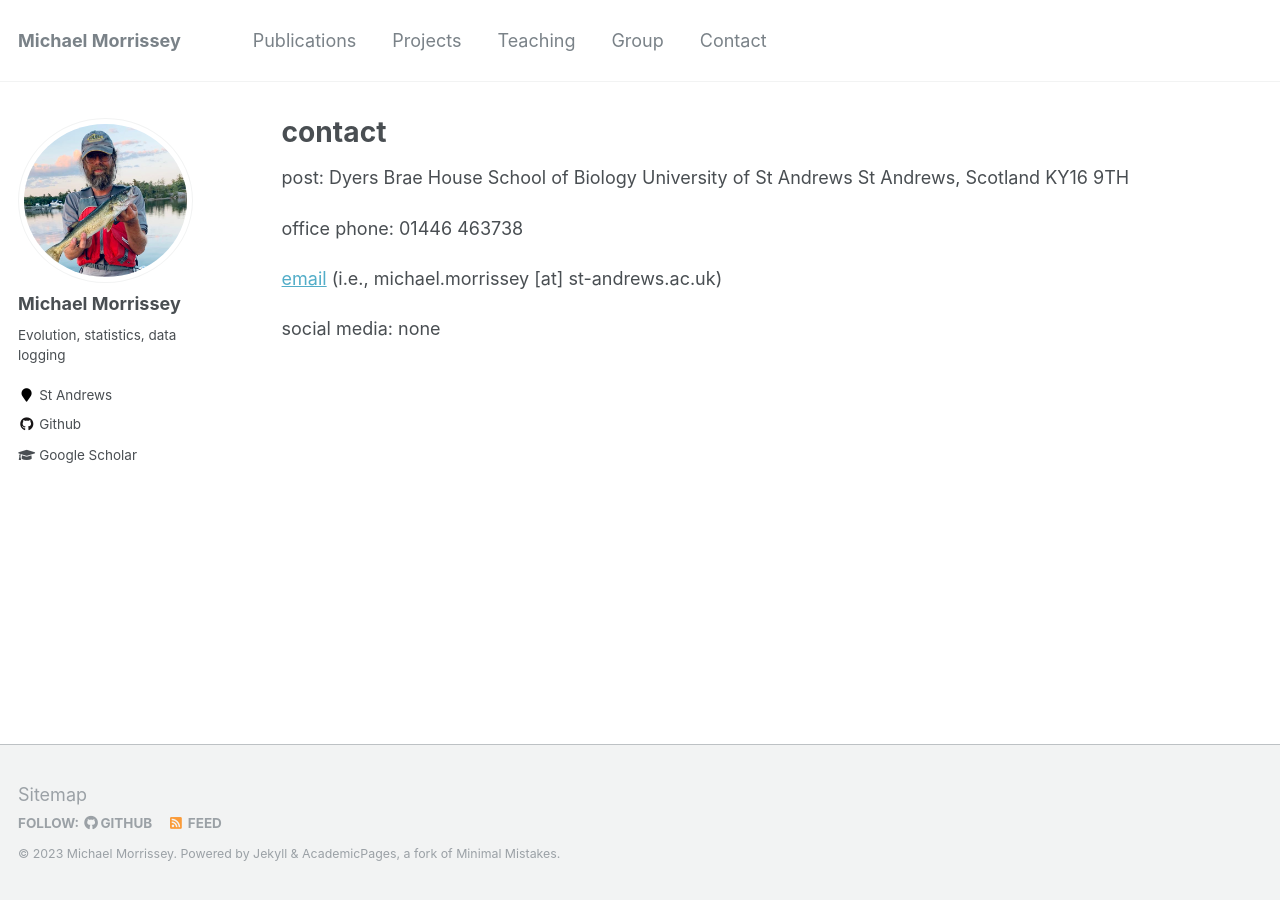
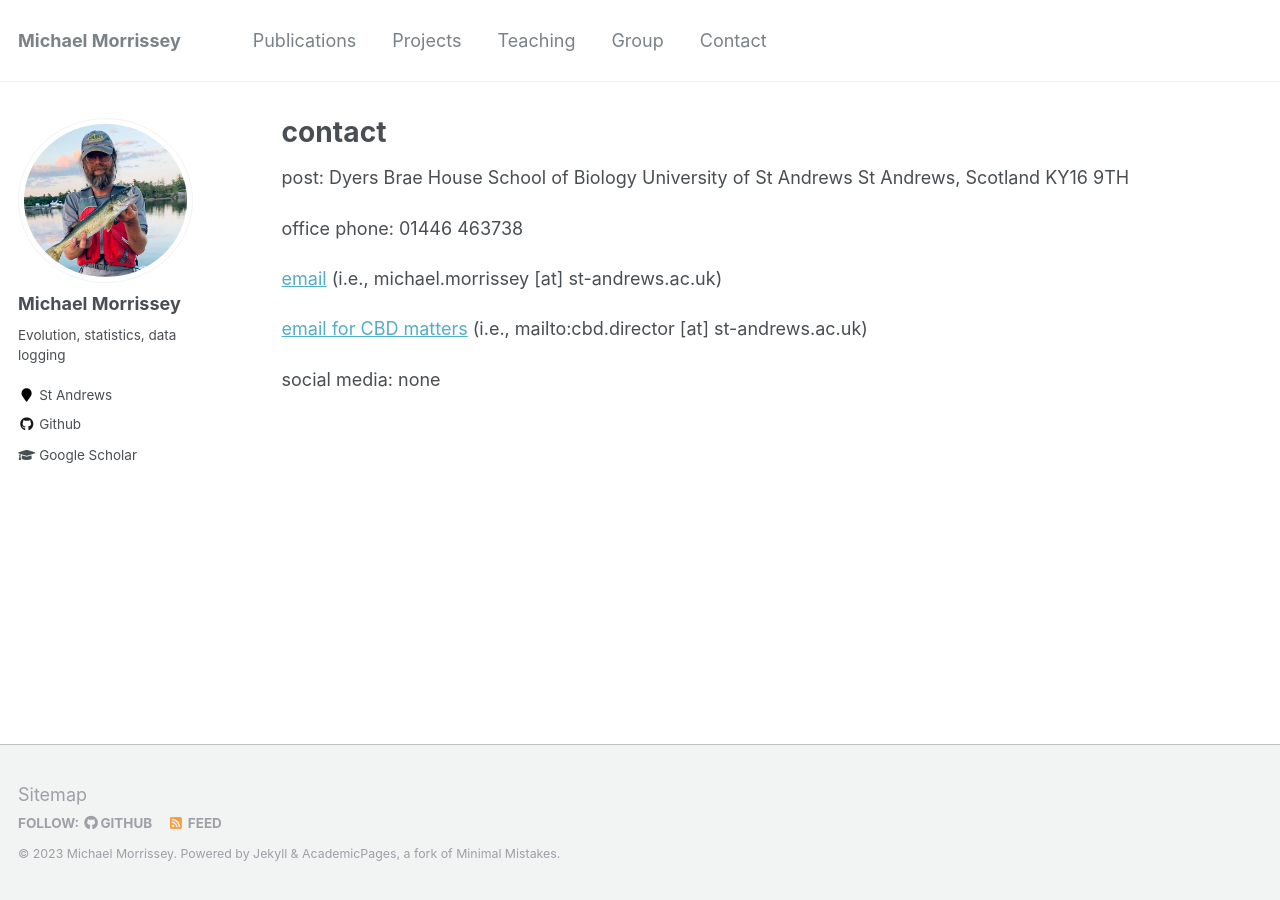
Before and after one commit to mbmorrissey/mbmorrissey.github.io, a Jekyll site: the page built from _pages/contact.md, in a window 1280 px wide. Built offline with Jekyll 4.4.1, drawn with Linux system fonts in a browser that asks for light colours.

Commit message:
Update contact.md

```diff
--- a/_pages/contact.md
+++ b/_pages/contact.md
@@ -17,5 +17,8 @@ office phone:
 
 [email](mailto:michael.morrissey@st-andrews.ac.uk) (i.e., michael.morrissey [at] st-andrews.ac.uk)
 
+[email for CBD matters](mailto:mailto:cbd.director@st-andrews.ac.uk) (i.e., mailto:cbd.director [at] st-andrews.ac.uk)
+
+
 social media:
 none
```
